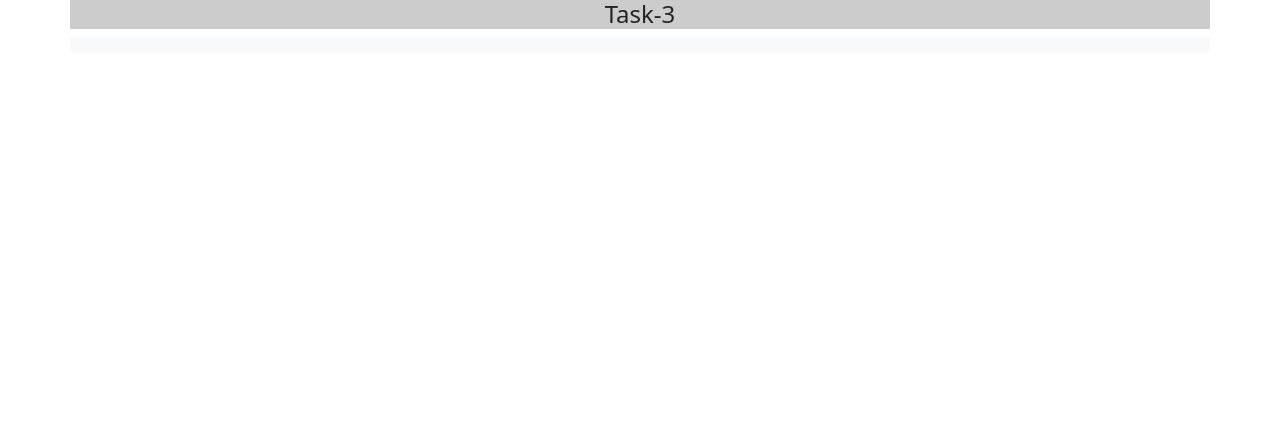
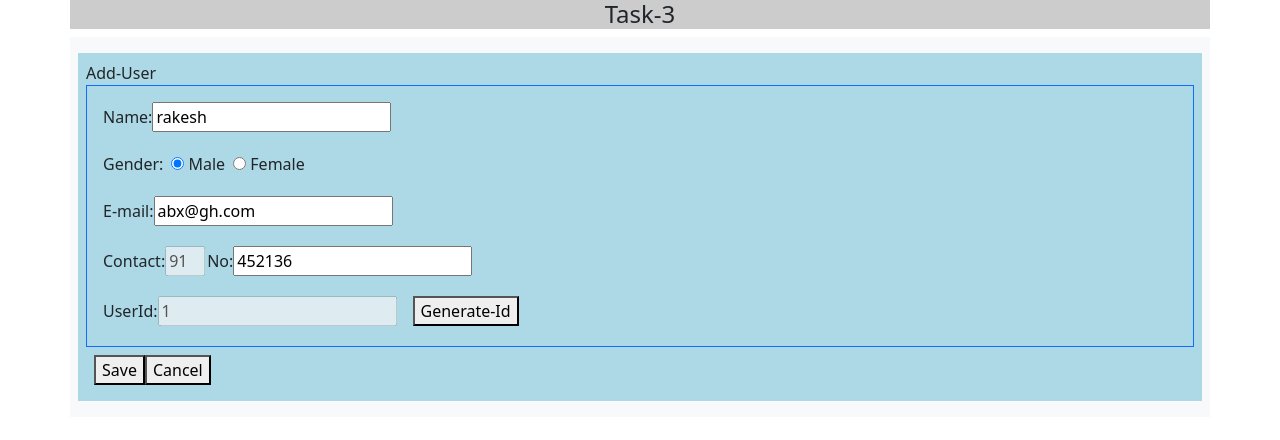
Before and after one commit to pushkarwagh/CrudTask, a React (Create React App) app: page /userForm/1 in a window 1280 px wide. Before the commit this address had no page. Shown: the top 440 px of the page. Built offline with nearby package versions, Linux system fonts and the light colour scheme.

Commit message:
edit/add component

```diff
--- a/src/Components/Router.js
+++ b/src/Components/Router.js
@@ -5,12 +5,14 @@ import UserForm from "./UserForm";
 import UserTable from "./UserTable";
 import Header from "./Header";
 import ViewUser from "./ViewUser";
-import EditUser from "./EditUser";
+// import EditUser from "./EditUser";
+// import AddOrEdit from "./AddOrEdit";
 
 class Task3Router extends React.Component {
   constructor(props) {
     super(props);
     this.state = {
+      isAdd: true,
       userRecord: [
         {
           id: 1,
@@ -54,7 +56,7 @@ class Task3Router extends React.Component {
   addFormData = (formData) => {
     const userRef = [...this.state.userRecord];
     userRef.push(formData);
-    this.setState( { userRecord: userRef } );
+    this.setState({ userRecord: userRef });
   };
 
   deleteUserData = (id) => {
@@ -63,15 +65,25 @@ class Task3Router extends React.Component {
     // console.log(deleteRef);
     // this.setState({ userRecord: deleteRef });
 
-    const deleteRef = [...this.state.userRecord ]
-    const deleteIndex = deleteRef.findIndex(item => item.id === id);
-    deleteRef.splice(deleteIndex,1);
-    this.setState( { userRecord: deleteRef } );
+    const deleteRef = [...this.state.userRecord];
+    const deleteIndex = deleteRef.findIndex((user) => user.id === id);
+    deleteRef.splice(deleteIndex, 1);
+    this.setState({ userRecord: deleteRef });
   };
 
   editUserData = (editData) => {
-    const editRef = Object.assign(...this.state.userRecord, ...editData);
-    console.log("edited-user", editRef);
+    const newData = [];
+    this.state.userRecord.map((user) =>
+      user.id === editData[0].id
+        ? newData.push(editData[0])
+        : newData.push(user)
+    );
+    console.log("edit",editData[0]);
+    this.setState({ userRecord: newData });
+  };
+
+  isChange = (change) => {
+    this.setState({ isAdd: change });
   };
 
   // submitForm = (event) =>{
@@ -97,39 +109,42 @@ class Task3Router extends React.Component {
         <div className="container p-2 bg-light">
           <Routes>
             <Route
-                path = "/"
-                element = {
+              path="/"
+              element={
                 <UserTable
-                    userRecord = { this.state.userRecord }
-                    deleteUserData = { this.deleteUserData }
+                  userRecord={this.state.userRecord}
+                  deleteUserData={this.deleteUserData}
+                  isChange={this.isChange}
                 />
               }
             />
 
             <Route
-                path = "/userForm"
-                element = {
+              path="/userForm"
+              element={
                 <UserForm
-                    data = { this.state.userRecord }
-                    addFormData = { this.addFormData }
-                    handleInputChange = { this.handleInputChange }
-                    editUserData = { this.editUserData }
+                  data={this.state.userRecord}
+                  addFormData={this.addFormData}
+                  handleInputChange={this.handleInputChange}
+                  editUserData={this.editUserData}
+                  isAdd={this.state.isAdd}
                 />
               }
             />
 
             <Route
-                path = "/viewUser/:id"
-                element = { <ViewUser data={this.state.userRecord} /> }
+              path="/viewUser/:id"
+              element={<ViewUser data={this.state.userRecord} />}
             />
 
             <Route
-                path="/editUser/:id"
-                element = {
-                  <EditUser
-                    data = {this.state.userRecord}
-                    handleInputChange = { this.handleInputChange }
-                    editUserData = { this.editUserData }
+              path="/userForm/:id"
+              element={
+                <UserForm
+                  data={this.state.userRecord}
+                  handleInputChange={this.handleInputChange}
+                  editUserData={this.editUserData}
+                  isAdd={this.isAdd}
                 />
               }
             />
--- a/src/Components/UserForm.js
+++ b/src/Components/UserForm.js
@@ -15,9 +15,9 @@ class UserForm extends React.Component {
     };
   }
 
-  componentWillUnmount() {
-    alert("leaving the form page!");
-  }
+  // componentWillUnmount() {
+  //   alert("leaving the form page!");
+  // }
 
   // handleInput = (event) =>{
   //   event.preventDefault();
@@ -46,44 +46,60 @@ class UserForm extends React.Component {
   //  }
 
   componentDidMount() {
-    console.log("no of id: ", this.props.data.length);
-    this.setState( { id: Number(this.props.data.length) } );
+    if (this.props.isAdd === true) {
+      //console.log("no of id: ", this.props.data.length);
+      this.setState({ id: Number(this.props.data.length) });
+    } else {
+      const userid = Number(window.location.pathname.split("/")[2].slice(-1));
+      this.setState({ id: userid });
+
+      const useredit = this.props.data.find(
+        (user, index) => user.id === userid
+      );
+      this.setState({
+        id: userid,
+        name: useredit.name,
+        gender: useredit.gender,
+        email: useredit.email,
+        contact: { cc: useredit.contact.cc, num: useredit.contact.num },
+      });
+    }
   }
 
   generateId = () => {
-    this.setState( { id: Number(this.state.id + 1) } );
+    this.setState({ id: Number(this.state.id + 1) });
     console.log("idvalue: ", this.state.id);
     document.getElementById("generate").disabled = true;
   };
 
   resetForm = () => {
     console.log("reset form");
-    this.setState( {
+    this.setState({
       id: this.props.data.length,
       name: "",
       gender: "",
       email: "",
       contact: { cc: 91, num: "" },
-    } );
+    });
     document.getElementById("generate").disabled = false;
   };
 
   cancelForm = () => {
     console.log("cancel form");
-    this.setState( {
+    this.setState({
       id: this.props.data.length,
       name: "",
       gender: "",
       email: "",
       contact: { cc: 91, num: "" },
-    } );
+    });
   };
 
   handleInputChange = (event) => {
     event.preventDefault();
     const { value, name } = event.target;
-    if (name === "num") this.setState( { contact: { cc: 91, num: value } } ); //this.state.contact.num = value
-    this.setState( { [name]: value } );
+    if (name === "num") this.setState({ contact: { cc: 91, num: value } }); //this.state.contact.num = value
+    this.setState({ [name]: value });
   };
 
   handleSubmit = (event) => {
@@ -104,152 +120,128 @@ class UserForm extends React.Component {
   };
 
   render() {
-    const { id, name, gender,email,contact } = this.state;
+    const { id, name, gender, email, contact } = this.state;
     const { cc, num } = contact;
+    const isAdd = this.props;
 
     return (
       <div
-          className = "container my-2 p-2"
-          style = { { backgroundColor: "lightblue" } }
+        className="container my-2 p-2"
+        style={{ backgroundColor: "lightblue" }}
       >
         Add-User
         <Form
-            className = " border border-primary p-2" /*onSubmit={this.submitForm}*/
+          className=" border border-primary p-2" /*onSubmit={this.submitForm}*/
         >
-            <label className = "mb-1 p-2" >
+          <label className="mb-1 p-2">
             Name:
             <input
-                type = "text"
-                name = "name"
-                value = { name }
-                onChange = { this.handleInputChange }
+              type="text"
+              name="name"
+              value={name}
+              onChange={this.handleInputChange}
               required
             />
           </label>{" "}
           <br />
-            <label className = "mb-1 p-2" >
+          <label className="mb-1 p-2">
             Gender:
             <input
-                className = "ms-2"
-                type = "radio"
-                name = "gender"
-                value = "m"
-                checked = { gender === "m" }
-                onChange = { this.handleInputChange }
+              className="ms-2"
+              type="radio"
+              name="gender"
+              value="m"
+              checked={gender === "m"}
+              onChange={this.handleInputChange}
             />{" "}
             Male
             <input
-                className = "ms-2"
-                type = "radio"
-                name = "gender"
-                value = "f"
-                checked = { gender === "f" }
-                onChange = { this.handleInputChange }
+              className="ms-2"
+              type="radio"
+              name="gender"
+              value="f"
+              checked={gender === "f"}
+              onChange={this.handleInputChange}
             />{" "}
             Female
           </label>{" "}
           <br />
-            <label className = "mb-1 p-2" >
+          <label className="mb-1 p-2">
             E-mail:
             <input
-                type = "email"
-                name = "email"
-                value = { email }
-                onChange = { this.handleInputChange }
+              type="email"
+              name="email"
+              value={email}
+              onChange={this.handleInputChange}
               required
             />
           </label>{" "}
           <br />
-            <label className = "mb-1 p-2" >
+          <label className="mb-1 p-2">
             Contact:
             <input
-                type = "Number"
-                name = "cc"
-                value = { cc }
-                style = { { width: 40, height: 30, marginRight: 2 } }
+              type="Number"
+              name="cc"
+              value={cc}
+              style={{ width: 40, height: 30, marginRight: 2 }}
               disabled
             />
             No:
             <input
-                type = "number"
-                name = "num"
-                value = { num }
-                onChange = { this.handleInputChange }
+              type="number"
+              name="num"
+              value={num}
+              onChange={this.handleInputChange}
               required
             />
           </label>{" "}
           <br />
-            <label className = "mb-1 p-2" >
+          <label className="mb-1 p-2">
             UserId:
             <input
               disabled
-                type = "Number"
-                placeholder = "Disabled"
-                value = { id }
-                onChange = { this.generateId }
+              type="Number"
+              placeholder="Disabled"
+              value={id}
+              onChange={this.generateId}
             />
           </label>
           <button
-              id = "generate"
-              type = "button"
-              onClick = { this.generateId }
-              className = "mx-2"
+            id="generate"
+            type="button"
+            onClick={this.generateId}
+            className="mx-2"
           >
             Generate-Id
           </button>{" "}
           <br />
         </Form>
-
-         <footer className = "m-2 ">
-            {true ? (
+        <footer className="m-2 ">
+          {this.props.isAdd ? (
             <>
-            <button
-              type = "submit"
-              onClick = { this.handleSubmit }
-            >
-              <Link
-                to = "/"
-                style  = { { textDecoration: "none", color: "black" } }
-              >
+              <button type ="submit" onClick = { this.handleSubmit } >
+                <Link to = "/" style = { { textDecoration: "none", color: "black" }} >
                   Submit
                 </Link>
               </button>
 
-            <button
-              type = "cancel"
-              onClick = { this.cancelForm }
-            >
-              <Link
-                to = "/"
-                style = { { textDecoration: "none", color: "black" } }
-              >
-                Cancel
-              </Link>
-            </button>
-
-            <button
-              type = "reset"
-              onClick = { this.resetForm }
-            >
+              <button type="reset" onClick={this.resetForm}>
                 {" "}
                 Reset{" "}
               </button>
             </>
           ) : (
-              <>
-              <button
-                type = "button"
-                onClick = { this.cancelForm }
-              >
-              Save
+            <Link to = "/" style = { { textDecoration: "none", color: "black" } } >
+              <button onClick = { this.changeUserData } > Save </button>
+            </Link>
+          )}
+
+          <button type = "cancel" onClick = { this.cancelForm } >
+            <Link to = "/" style = {{ textDecoration: "none", color: "black" }} >
+              Cancel
+            </Link>
           </button>
 
-              <button onClick = { this.changeUserData } >
-                Done
-              </button>
-              </>
-            )
-            }
         </footer>
       </div>
     );
--- a/src/Components/UserTable.js
+++ b/src/Components/UserTable.js
@@ -6,18 +6,21 @@ import { GrEdit, GrView } from "react-icons/gr";
 import { MdDelete } from "react-icons/md";
 
 class UserTable extends React.Component {
-  // constructor(props) {
-  //   super(props);
-  //   /*this.handleData= this.handleData.bind(this); */
+  constructor(props) {
+    super(props);
+    this.state = {
+      addOrEdit: true
+    }
+    /*this.handleData= this.handleData.bind(this); */
 
-  // }
+  }
   /* handleData=(item)=>{
     this.history.push(`/userCard/:${item}`)
   } */
 
-  componentWillUnmount() {
-    alert("leaving the table page!");
-  }
+  // componentWillUnmount() {
+  //   alert("leaving the table page!");
+  // }
 
   deleteData = (id) => {
     // console.log(id)
@@ -26,6 +29,10 @@ class UserTable extends React.Component {
     //   return element.filter((user) => user.id !== element.id)
     // });
   };
+
+  addOrEdit = (change) => {
+    this.props.isChange(change);
+  }
 
   render() {
     return (
@@ -41,7 +48,7 @@ class UserTable extends React.Component {
                 <th colSpan={2}>
                   <Link to = "/userForm" >
                     {" "}
-                    <button type = "button" > Add-User </button>{" "}
+                    <button type = "button" onClick = { () => this.addOrEdit(true) } > Add-User </button>{" "}
                   </Link>
                 </th>
               </tr>
@@ -83,8 +90,8 @@ class UserTable extends React.Component {
                   </td>
 
                   <td>
-                    <Link to = { { pathname: `/editUser/${ element.id }` } } >
-                      <GrEdit />
+                    <Link to = { { pathname: `/userForm/${ element.id }` } } >
+                      <GrEdit onClick = { () => this.addOrEdit(false) }/>
                     </Link>
                   </td>
 
```
Lines whose indentation alone changed are shown as unchanged.
